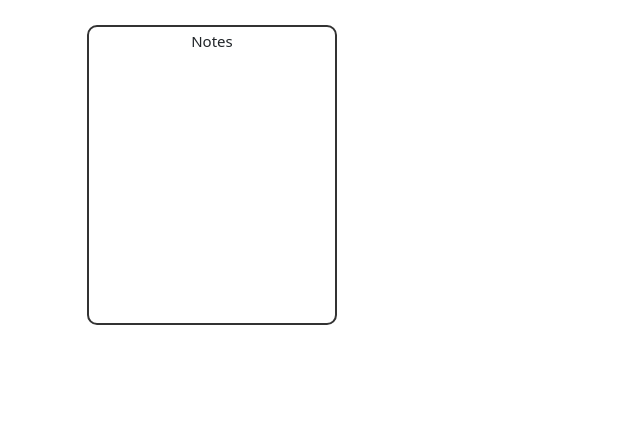
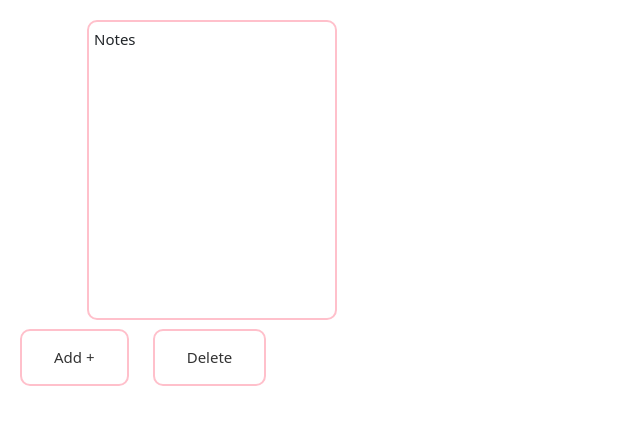
Before and after one commit to Kohuke123/StickyApp, a plain HTML site: page web/index.html in a window 1280 px wide. Shown: the whole page, without its empty margins (0-640 px from the left). Drawn offline with Linux system fonts and the light colour scheme.

Commit message:
menu page

```diff
--- a/web/css/index.css
+++ b/web/css/index.css
@@ -1,22 +1,44 @@
-/*.box{
-    position: relative;
-    width: 200px;
-    height: 200px;
-    background: hotpink;
-    border-radius: 10px;
-}*/
 .menu-container{
-    border: 2px solid #333;
+    border: 2px solid pink;
     border-radius: 10px;
     padding: 5px;
-    margin: 25px 25px 25px 5px;
+    margin:20px 2px 5px 5px;
     width: 250px;
     height: 300px;
     overflow-y: auto; /*Adds an vertical scrollbar*/
     background-color: #fff;
 }
 
-.h1{
+.label{
     font-size: 15px;
     text-align: center; /* MAybe teha eraldi centre värk et saaks ka mujal kasutada*/
 }
+
+.button{
+    background-color: pink;
+    border: peachpuff;
+    border-radius: 10px;
+    padding: 15px 32px;
+    text-align: none;
+    display: inline-block;
+    text-align: center;
+    font-size: 15px;
+    margin: 4px 10px;
+    transition-duration: 0.4s;
+    cursor: pointer;
+}
+
+.button1{
+    background-color: white;
+    color: #333;
+    border: 2px solid pink;
+}
+
+.button1:hover{
+    background-color: pink;
+    color: #fff;
+}
+
+.button-wrapper{
+    margin-left: 10px;
+}
--- a/web/index.html
+++ b/web/index.html
@@ -7,12 +7,18 @@
 
     <link rel="stylesheet" href="bootstrap/bootstrap.min.css">
     <link rel="stylesheet" href="css/index.css">
+    <script src="eel.js"></script>
 </head>
 <body>
     <div class="container">
         <div class="menu-container">
-            <h1 class="h1">Notes</h1>
+            <label class="label">Notes</label>
         </div>
+    </div>
+
+    <div class="button-wrapper">
+        <button class="button button1">Add &plus;</button>
+        <button class="button button1">Delete</button>
     </div>
 </body>
 </html>
```
Also changed, not shown: 1 other file.
